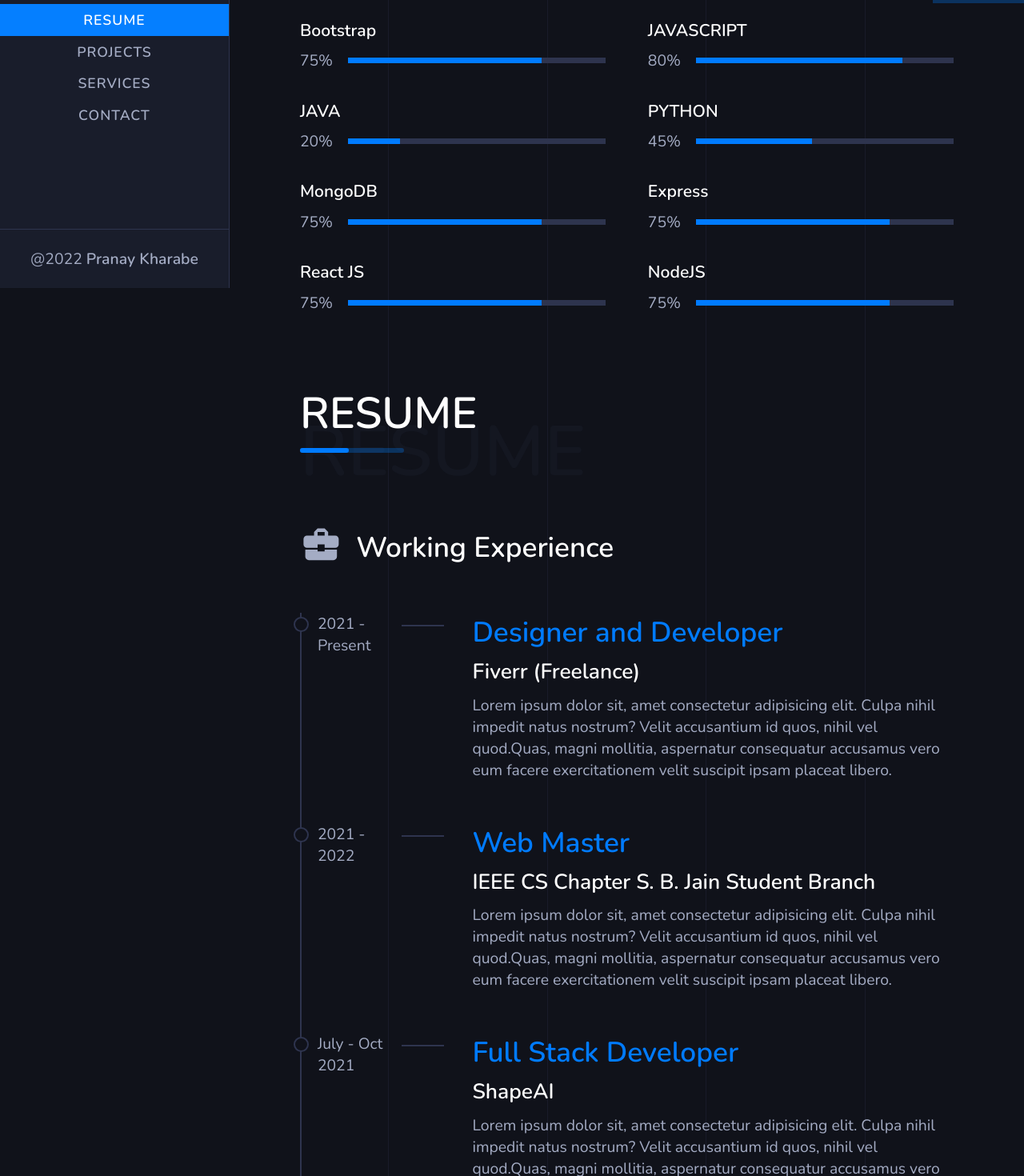
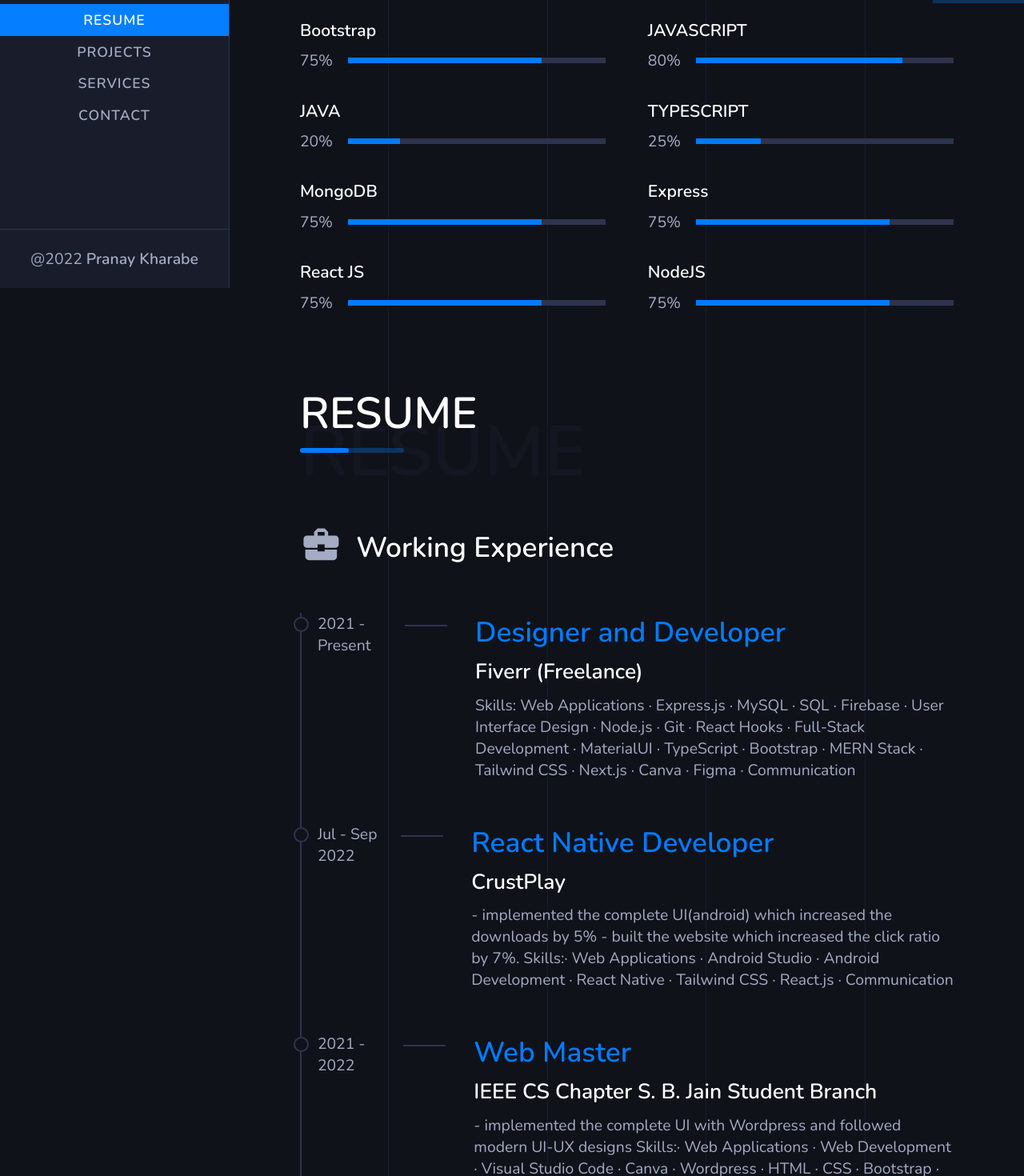
Before and after one commit to pranay202/pranay.github.io, a React (Create React App) app: page /resume in a window 1280 px wide. Shown: the part 440-1910 px from the top of the page at 80% size. Built offline with nearby package versions, Linux system fonts and the light colour scheme.

Commit message:
update resume

```diff
--- a/src/Components/Resume.js
+++ b/src/Components/Resume.js
@@ -1,80 +1,100 @@
-import React from 'react';
-import styled from 'styled-components';
-import {InnerLayout} from '../styles/Layouts';
-import Title from '../Components/Title';
-import SmallTitle from '../Components/SmallTitle';
-import BusinessCenterIcon from '@material-ui/icons/BusinessCenter';
-import SchoolIcon from '@material-ui/icons/School';
-import ResumeItem from '../Components/ResumeItem';
+import React from "react";
+import styled from "styled-components";
+import { InnerLayout } from "../styles/Layouts";
+import Title from "../Components/Title";
+import SmallTitle from "../Components/SmallTitle";
+import BusinessCenterIcon from "@material-ui/icons/BusinessCenter";
+import SchoolIcon from "@material-ui/icons/School";
+import ResumeItem from "../Components/ResumeItem";
 
 function Resume() {
-    const briefcase = <BusinessCenterIcon />
-    const school = <SchoolIcon />
+  const briefcase = <BusinessCenterIcon />;
+  const school = <SchoolIcon />;
   return (
     <ResumeStyled>
-            <Title title={'Resume'} span={'resume'} />
+      <Title title={"Resume"} span={"resume"} />
       <InnerLayout>
         <div className="small-title">
-                    <SmallTitle icon={briefcase} title={'Working Experience'} />
+          <SmallTitle icon={briefcase} title={"Working Experience"} />
         </div>
         <div className="resume-content">
           <ResumeItem
-                        year={'2021 - Present'}
-                        title={'Designer and Developer'}
-                        subTitle={'Fiverr (Freelance)'}
-                        text={'Lorem ipsum dolor sit, amet consectetur adipisicing elit. Culpa nihil impedit natus nostrum? Velit accusantium id quos, nihil vel quod.Quas, magni mollitia, aspernatur consequatur accusamus vero eum facere exercitationem velit suscipit ipsam placeat libero. '}
+            year={"2021 - Present"}
+            title={"Designer and Developer"}
+            subTitle={"Fiverr (Freelance)"}
+            text={
+              "Skills: Web Applications · Express.js · MySQL · SQL · Firebase · User Interface Design · Node.js · Git · React Hooks · Full-Stack Development · MaterialUI · TypeScript · Bootstrap · MERN Stack · Tailwind CSS · Next.js · Canva · Figma · Communication "
+            }
           />
           <ResumeItem
-                        year={'2021 - 2022'}
-                        title={'Web Master'}
-                        subTitle={'IEEE CS Chapter S. B. Jain Student Branch'}
-                        text={'Lorem ipsum dolor sit, amet consectetur adipisicing elit. Culpa nihil impedit natus nostrum? Velit accusantium id quos, nihil vel quod.Quas, magni mollitia, aspernatur consequatur accusamus vero eum facere exercitationem velit suscipit ipsam placeat libero. '}
+            year={"Jul - Sep 2022"}
+            title={"React Native Developer"}
+            subTitle={"CrustPlay"}
+            text={
+              "- implemented the complete UI(android) which increased the downloads by 5% - built the website which increased the click ratio by 7%. Skills:· Web Applications · Android Studio · Android Development · React Native · Tailwind CSS · React.js · Communication"
+            }
           />
           <ResumeItem
-                        year={'July - Oct 2021'}
-                        title={'Full Stack Developer'}
-                        subTitle={'ShapeAI'}
-                        text={'Lorem ipsum dolor sit, amet consectetur adipisicing elit. Culpa nihil impedit natus nostrum? Velit accusantium id quos, nihil vel quod.Quas, magni mollitia, aspernatur consequatur accusamus vero eum facere exercitationem velit suscipit ipsam placeat libero. '}
+            year={"2021 - 2022"}
+            title={"Web Master"}
+            subTitle={"IEEE CS Chapter S. B. Jain Student Branch"}
+            text={
+              "- implemented the complete UI with Wordpress and followed modern UI-UX designs Skills:· Web Applications · Web Development · Visual Studio Code · Canva · Wordpress · HTML · CSS · Bootstrap · Javascript · User Interface Design · Communication"
+            }
+          />
+          <ResumeItem
+            year={"Jul - Oct 2021"}
+            title={"Full Stack Developer"}
+            subTitle={"DevTown"}
+            text={
+              "- built Rest APIs and customized API requests - worked with git and GitHub workflows #Skills:· Express.js · Firebase · MongoDB · Node.js · Git · React Hooks · Full-Stack Development · Redux · Bootstrap · API Development · MERN Stack · Tailwind CSS · Communication"
+            }
           />
         </div>
         <div className="small-title u-small-title-margin">
-                    <SmallTitle icon={school} title={'Educational Qualifications'} />
+          <SmallTitle icon={school} title={"Educational Qualifications"} />
         </div>
         <div className="resume-content">
           <ResumeItem
-                        year={'2019 - 2023'}
-                        title={'Computer Science Degree'}
-                        subTitle={'Nagpur University'}
-                        text={'Lorem ipsum dolor sit, amet consectetur adipisicing elit. Culpa nihil impedit natus nostrum? Velit accusantium id quos, nihil vel quod.Quas, magni mollitia, aspernatur consequatur accusamus vero eum facere exercitationem velit suscipit ipsam placeat libero. '}
+            year={"2019 - 2023"}
+            title={"Computer Science Degree"}
+            subTitle={"Nagpur University"}
+            text={
+              "Lorem ipsum dolor sit, amet consectetur adipisicing elit. Culpa nihil impedit natus nostrum? Velit accusantium id quos, nihil vel quod.Quas, magni mollitia, aspernatur consequatur accusamus vero eum facere exercitationem velit suscipit ipsam placeat libero. "
+            }
           />
           <ResumeItem
-                        year={'2017 - 2019'}
-                        title={'Highschool Qualification'}
-                        subTitle={'Shivaji Science College'}
-                        text={'Lorem ipsum dolor sit, amet consectetur adipisicing elit. Culpa nihil impedit natus nostrum? Velit accusantium id quos, nihil vel quod.Quas, magni mollitia, aspernatur consequatur accusamus vero eum facere exercitationem velit suscipit ipsam placeat libero. '}
+            year={"2017 - 2019"}
+            title={"Highschool Qualification"}
+            subTitle={"Shivaji Science College"}
+            text={
+              "Lorem ipsum dolor sit, amet consectetur adipisicing elit. Culpa nihil impedit natus nostrum? Velit accusantium id quos, nihil vel quod.Quas, magni mollitia, aspernatur consequatur accusamus vero eum facere exercitationem velit suscipit ipsam placeat libero. "
+            }
           />
           <ResumeItem
-                        year={'2017'}
-                        title={'Primary School Education'}
-                        subTitle={'Gajanan Vidyalaya'}
-                        text={'Lorem ipsum dolor sit, amet consectetur adipisicing elit. Culpa nihil impedit natus nostrum? Velit accusantium id quos, nihil vel quod.Quas, magni mollitia, aspernatur consequatur accusamus vero eum facere exercitationem velit suscipit ipsam placeat libero. '}
+            year={"2017"}
+            title={"Primary School Education"}
+            subTitle={"Gajanan Vidyalaya"}
+            text={
+              "Lorem ipsum dolor sit, amet consectetur adipisicing elit. Culpa nihil impedit natus nostrum? Velit accusantium id quos, nihil vel quod.Quas, magni mollitia, aspernatur consequatur accusamus vero eum facere exercitationem velit suscipit ipsam placeat libero. "
+            }
           />
         </div>
       </InnerLayout>
     </ResumeStyled>
-    )
+  );
 }
 
 const ResumeStyled = styled.section`
-    .small-title{
+  .small-title {
     padding-bottom: 3rem;
   }
-    .u-small-title-margin{
+  .u-small-title-margin {
     margin-top: 4rem;
   }
 
-    .resume-content{
+  .resume-content {
     border-left: 2px solid var(--border-color);
   }
 `;
-export default Resume
+export default Resume;
--- a/src/Components/Skills.js
+++ b/src/Components/Skills.js
@@ -1,89 +1,40 @@
-import React from 'react'
-import styled from 'styled-components';
-import {InnerLayout} from '../styles/Layouts';
-import Title from '../Components/Title';
-import ProgressBar from './ProgressBar';
+import React from "react";
+import styled from "styled-components";
+import { InnerLayout } from "../styles/Layouts";
+import Title from "../Components/Title";
+import ProgressBar from "./ProgressBar";
 
 function Skills() {
   return (
     <SkillsStyled>
-
-                <Title title={'My Skills'} span={'my skills'} />
+      <Title title={"My Skills"} span={"my skills"} />
       <InnerLayout>
         <div className="skills">
-                        <ProgressBar
-                            title={'HTML5'}
-                            width={'70%'}
-                            text={'70%'}
-                        />
-                        <ProgressBar
-                            title={'CSS3'}
-                            width={'90%'}
-                            text={'90%'}
-                        />
-                        <ProgressBar
-                            title={'SASS'}
-                            width={'60%'}
-                            text={'60%'}
-                        />
-                        <ProgressBar
-                            title={'TailwindCSS'}
-                            width={'75%'}
-                            text={'75%'}
-                        />
-                        <ProgressBar
-                            title={'Bootstrap'}
-                            width={'75%'}
-                            text={'75%'}
-                        />
-                        <ProgressBar
-                            title={'JAVASCRIPT'}
-                            width={'80%'}
-                            text={'80%'}
-                        />
-                        <ProgressBar
-                            title={'JAVA'}
-                            width={'20%'}
-                            text={'20%'}
-                        />
-                        <ProgressBar
-                            title={'PYTHON'}
-                            width={'45%'}
-                            text={'45%'}
-                        />
-                        <ProgressBar
-                            title={'MongoDB'}
-                            width={'75%'}
-                            text={'75%'}
-                        />
-                        <ProgressBar
-                            title={'Express'}
-                            width={'75%'}
-                            text={'75%'}
-                        />
-                        <ProgressBar
-                            title={'React JS'}
-                            width={'75%'}
-                            text={'75%'}
-                        />
-                        <ProgressBar
-                            title={'NodeJS'}
-                            width={'75%'}
-                            text={'75%'}
-                        />
+          <ProgressBar title={"HTML5"} width={"70%"} text={"70%"} />
+          <ProgressBar title={"CSS3"} width={"90%"} text={"90%"} />
+          <ProgressBar title={"SASS"} width={"60%"} text={"60%"} />
+          <ProgressBar title={"TailwindCSS"} width={"75%"} text={"75%"} />
+          <ProgressBar title={"Bootstrap"} width={"75%"} text={"75%"} />
+          <ProgressBar title={"JAVASCRIPT"} width={"80%"} text={"80%"} />
+          <ProgressBar title={"JAVA"} width={"20%"} text={"20%"} />
+          <ProgressBar title={"TYPESCRIPT"} width={"25%"} text={"25%"} />
+          <ProgressBar title={"MongoDB"} width={"75%"} text={"75%"} />
+          <ProgressBar title={"Express"} width={"75%"} text={"75%"} />
+          <ProgressBar title={"React JS"} width={"75%"} text={"75%"} />
+          <ProgressBar title={"NodeJS"} width={"75%"} text={"75%"} />
         </div>
       </InnerLayout>
     </SkillsStyled>
-    )
+  );
 }
 
 const SkillsStyled = styled.section`
-    .skills{
+  .skills {
     display: grid;
     grid-template-columns: repeat(2, 1fr);
     grid-row-gap: 2rem;
     grid-column-gap: 3rem;
-        @media screen and (max-width: 700px){
+    @media screen and (max-width: 700px) {
       grid-template-columns: repeat(1, 1fr);
     }
   }
```
Lines whose indentation alone changed are shown as unchanged.
